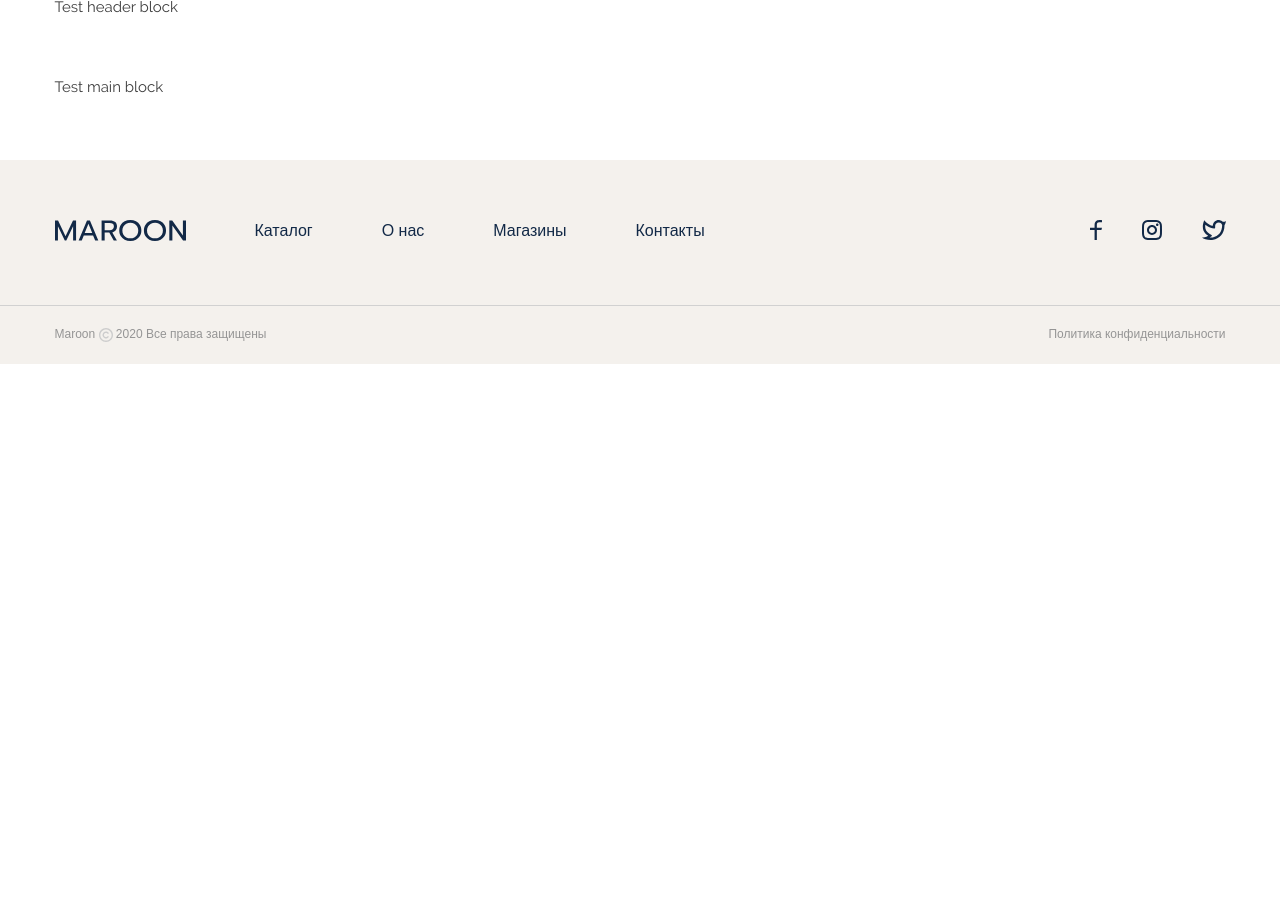
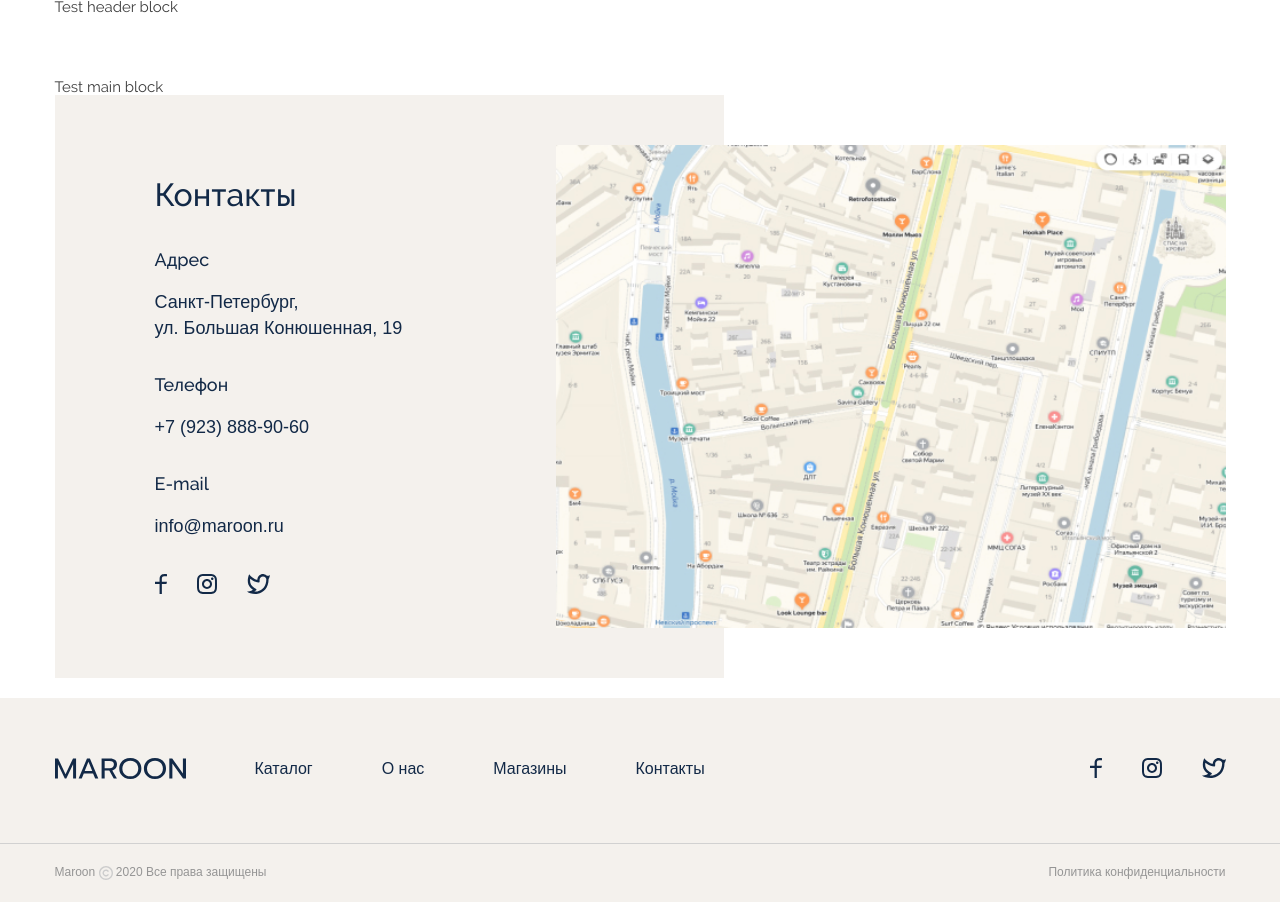
Before and after one commit to illicchpv/simpleMaroon, a plain HTML site: page index.html in a window 1280 px wide. Before the commit the page ends 800 px from the top, so only its background shows below. Drawn offline with Linux system fonts and the light colour scheme; a web font is replaced by a local one.

Commit message:
contacts+

```diff
--- /dev/null
+++ b/assets/styles/contacts.css
@@ -0,0 +1,71 @@
+.footer a, a:focus, a:active{
+    color:inherit;
+}
+
+.contacts{
+    position: relative;
+    overflow: auto;
+
+    margin-bottom: 20rem;
+
+    font-family: 'Mplus 1p-maroon', sans-serif;
+    font-weight: 400;
+    color: #122947;
+}
+.contacts__left-bg{
+    width: 57.2%;
+    height: 100%;
+    background-color:#F4F1ED;
+
+    position: absolute;
+    bottom: 0;
+    z-index: -1;
+}
+.contacts__inner-box{
+    margin-top: 50rem;
+    margin-bottom: 50rem;
+    display: flex;
+    justify-content: space-between;
+
+}
+.contacts__inner-left{
+    margin-top: 34rem;
+    margin-left: 100rem;
+}
+.contacts__inner-left h2{
+    font-size: 32rem;
+    font-family: 'Raleway-maroon', sans-serif;
+    font-weight: 500;
+    line-height: 1;
+}
+.contacts__inner-left h3{
+    margin-top: 35rem;
+    font-size: 18rem;
+    font-weight: 500;
+    line-height: 1;
+}
+.contacts__inner-left h3:nth-child(2){
+    margin-top: 40rem;
+}
+.contacts__inner-left p{
+    margin-top: 20rem;
+    font-size: 18rem;
+    line-height: 1.45;
+}
+
+.contacts__social{
+    margin-top: 35rem;
+    margin-bottom: 34rem;
+    display: flex;
+    gap: 30rem;
+}
+.contacts__social img{
+    height: 20rem;
+}
+
+.contacts__inner-right{
+    flex-basis: 57.2%;
+    background-image: url(../img/map.jpg);
+    background-repeat: no-repeat;
+    background-size: cover;
+}
--- a/assets/styles/mixins.css
+++ b/assets/styles/mixins.css
@@ -2,4 +2,5 @@
 @import 'fonts.css';
 
 @import 'common.css';
+@import 'contacts.css';
 @import 'footer.css';
--- a/index.html
+++ b/index.html
@@ -1,5 +1,6 @@
 <!DOCTYPE html>
 <html lang="en">
+
 <head>
   <meta charset="UTF-8">
   <meta name="viewport" content="width=device-width, initial-scale=1.0">
@@ -8,6 +9,7 @@
   <link rel="stylesheet" href="./assets/styles/mixins.css">
 
 </head>
+
 <body>
   <header>
     <div class="container">
@@ -18,6 +20,54 @@
   <main>
     <div class="container">
       <h1>Test main block</h1>
+    </div>
+
+    <div class="container">
+      <section class="contacts">
+
+        <div class="contacts__left-bg">
+
+        </div>
+
+        <div class="contacts__inner-box">
+          <div class="contacts__inner-left">
+            <h2>Контакты</h2>
+
+            <h3>Адрес</h3>
+            <p>
+              Санкт-Петербург,<br>
+              ул. Большая Конюшенная,&nbsp;19
+            </p>
+
+            <h3>Телефон</h3>
+            <p>
+              +7 (923) 888-90-60
+            </p>
+
+            <h3>E-mail</h3>
+            <p>
+              info@maroon.ru
+            </p>
+
+            <ul class="contacts__social">
+              <li>
+                <a href=""><img src="./assets/icons/facebook.svg" alt=""></a>
+              </li>
+              <li>
+                <a href=""><img src="./assets/icons/instagram.svg" alt=""></a>
+              </li>
+              <li>
+                <a href=""><img src="./assets/icons/twitter.svg" alt=""></a>
+              </li>
+            </ul>
+          </div>
+
+          <div class="contacts__inner-right">
+
+          </div>
+        </div>
+
+      </section>
     </div>
   </main>
 
@@ -40,7 +90,7 @@
           <a href=""><img src="./assets/icons/instagram.svg" alt=""></a>
           <a href=""><img src="./assets/icons/twitter.svg" alt=""></a>
         </div>
-    </div>
+      </div>
     </div>
 
     <div class="line line_footer"></div>
@@ -64,4 +114,5 @@
 
   </footer>
 </body>
+
 </html>
```
Also changed, not shown: assets/img/map.jpg (added).
